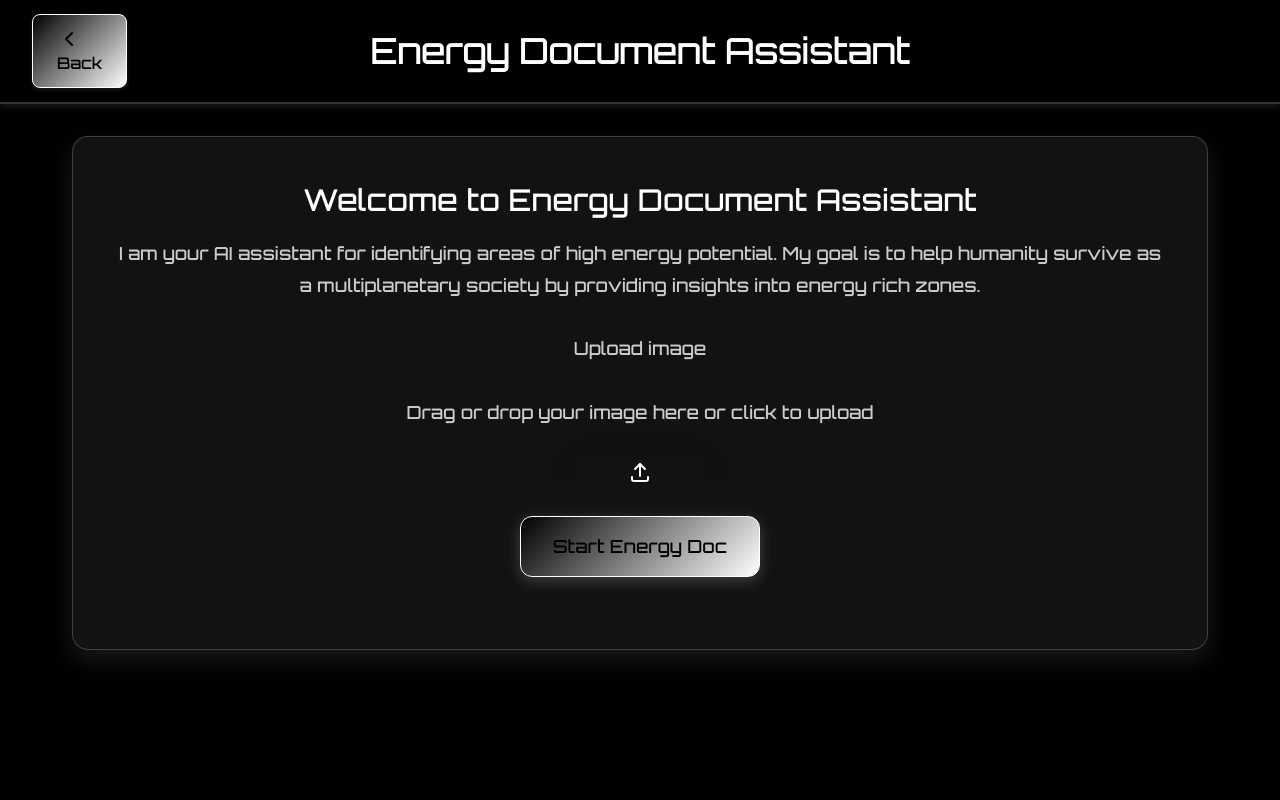
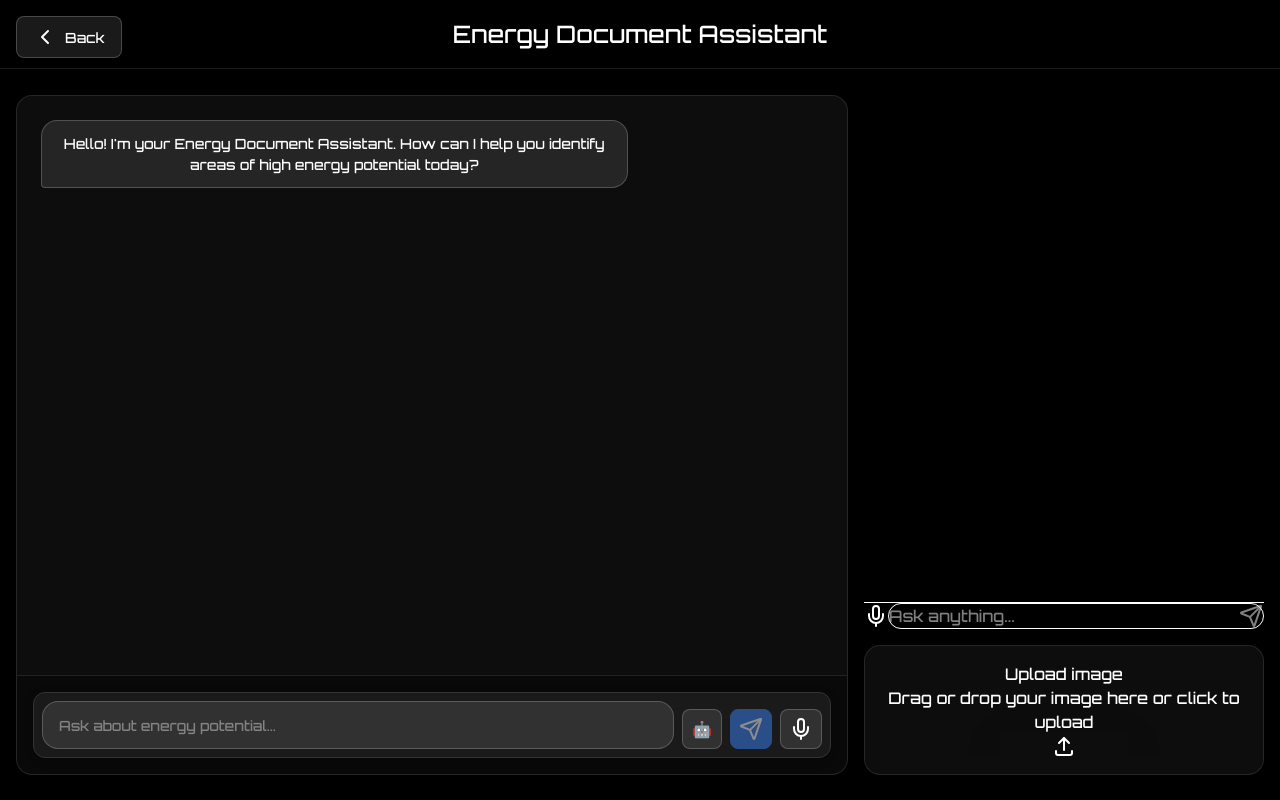
Before and after one commit to Oansa/Celestial, a React (Vite) app in the folder frontend/: page /energy-doc in a window 1280 px wide. Built offline with nearby package versions, Linux system fonts and the light colour scheme.

Commit message:
Frontend Chat Interface update

```diff
--- a/frontend/src/pages/EnergyDocPage.jsx
+++ b/frontend/src/pages/EnergyDocPage.jsx
@@ -1,6 +1,6 @@
-import React from "react";
+import React, { useState, useRef, useEffect } from "react";
 import { useNavigate } from "react-router-dom";
-import { ChevronLeft } from "lucide-react";
+import { ChevronLeft, Send, Mic } from "lucide-react";
 import EnergyDocComposer from "../components/EnergyDocComposer";
 import { FileUpload } from "../components/FileUpload";
 import { runMainScript } from "../services/api";
@@ -8,6 +8,41 @@ import "../styles/energyDocPage.css";
 
 function EnergyDocPage() {
   const navigate = useNavigate();
+  const [messages, setMessages] = useState([
+    { role: "assistant", content: "Hello! I'm your Energy Document Assistant. How can I help you identify areas of high energy potential today?" },
+  ]);
+  const [input, setInput] = useState("");
+  const textareaRef = useRef(null);
+  const chatEndRef = useRef(null);
+
+  // Auto-resize textarea
+  useEffect(() => {
+    if (textareaRef.current) {
+      textareaRef.current.style.height = "0px";
+      const scrollHeight = textareaRef.current.scrollHeight;
+      textareaRef.current.style.height = Math.min(scrollHeight, 144) + "px";
+    }
+  }, [input]);
+
+  // Scroll to bottom when new message arrives
+  useEffect(() => {
+    chatEndRef.current?.scrollIntoView({ behavior: "smooth" });
+  }, [messages]);
+
+  const handleSend = () => {
+    if (!input.trim()) return;
+    const newMessage = { role: "user", content: input.trim() };
+    setMessages([...messages, newMessage]);
+    setInput("");
+
+    // Simulate assistant response
+    setTimeout(() => {
+      setMessages((prev) => [
+        ...prev,
+        { role: "assistant", content: "Analyzing energy potential... Let me process your request and identify high-energy zones." },
+      ]);
+    }, 1000);
+  };
 
   const goBackHome = () => {
     navigate("/");
@@ -21,14 +56,23 @@ function EnergyDocPage() {
       if (result.success) {
         console.log("[INFO] main.py executed successfully!");
         console.log("Output:", result.stdout);
-        alert("Mars AI Assistant started successfully! Check the console for details.");
+        setMessages(prev => [...prev, {
+          role: "assistant",
+          content: "🚀 Mars AI Assistant started successfully! Ready to analyze energy documents."
+        }]);
       } else {
         console.error("[ERROR] main.py execution failed:", result.stderr);
-        alert("Failed to start Mars AI Assistant. Check console for details.");
+        setMessages(prev => [...prev, {
+          role: "assistant",
+          content: "❌ Failed to start Mars AI Assistant. Please check the console for details."
+        }]);
       }
     } catch (error) {
       console.error("[ERROR] Failed to start main.py:", error);
-      alert("Error starting Mars AI Assistant: " + error.message);
+      setMessages(prev => [...prev, {
+        role: "assistant",
+        content: "⚠️ Error starting Mars AI Assistant: " + error.message
+      }]);
     }
   };
 
@@ -46,29 +90,69 @@ function EnergyDocPage() {
       </header>
 
       <main className="energy-doc-content">
-        <div className="welcome-section">
-          <h2>Welcome to Energy Document Assistant</h2>
-          <p>
-            I am your AI assistant for identifying areas of high energy potential.
-            My goal is to help humanity survive as a multiplanetary society by
-            providing insights into energy rich zones.
-          </p>
-
-          <div className="file-upload-container">
-            <FileUpload onImageUpload={() => {}} />
+        <div className="chat-container">
+          {/* Chat messages */}
+          <div className="chat-messages">
+            {messages.map((m, i) => (
+              <div
+                key={i}
+                className={`message ${m.role === "user" ? "user-message" : "assistant-message"}`}
+              >
+                <div className="message-content">
+                  {m.content}
+                </div>
+              </div>
+            ))}
+            <div ref={chatEndRef} />
           </div>
 
-          <div className="action-buttons">
-            <button
-              onClick={handleStartMain}
-              className="start-energy-doc-btn"
-            >
-              Start Energy Doc
-            </button>
+          {/* Input composer */}
+          <div className="chat-input-container">
+            <div className="chat-input-wrapper">
+              <textarea
+                ref={textareaRef}
+                value={input}
+                onChange={(e) => setInput(e.target.value)}
+                onKeyDown={(e) => {
+                  if (e.key === "Enter" && !e.shiftKey) {
+                    e.preventDefault();
+                    handleSend();
+                  }
+                }}
+                placeholder="Ask about energy potential..."
+                className="chat-textarea"
+                rows={1}
+              />
+              <button
+                onClick={handleStartMain}
+                className="action-btn secondary"
+                title="Start Mars AI Assistant"
+              >
+                🤖
+              </button>
+              <button
+                onClick={handleSend}
+                disabled={!input.trim()}
+                className="action-btn primary"
+              >
+                <Send className="w-5 h-5" />
+              </button>
+              <button
+                onClick={() => alert("Voice input coming soon!")}
+                className="action-btn secondary"
+              >
+                <Mic className="w-5 h-5" />
+              </button>
+            </div>
           </div>
         </div>
 
-        <EnergyDocComposer />
+        <div className="tools-section">
+          <EnergyDocComposer />
+          <div className="file-upload-section">
+            <FileUpload onImageUpload={() => {}} />
+          </div>
+        </div>
       </main>
     </div>
   );
--- a/frontend/src/styles/energyDocPage.css
+++ b/frontend/src/styles/energyDocPage.css
@@ -1,369 +1,296 @@
-/* EnergyDocPage Styles - Black Theme with White Text */
+/* Modern Chat-Style EnergyDocPage Styles */
 .energy-doc-page {
-  /* Page Background - Black */
   background: #000000;
   min-height: 100vh;
   font-family: 'Inter', -apple-system, BlinkMacSystemFont, 'Segoe UI', Roboto, sans-serif;
   color: #ffffff;
+  display: flex;
+  flex-direction: column;
 }
 
-/* Header Section - Dark */
+/* Header - Clean and Minimal */
 .energy-doc-header {
   background: rgba(0, 0, 0, 0.95);
-  backdrop-filter: blur(10px);
-  padding: 1.5rem 2rem;
-  border-bottom: 2px solid #333333;
-  box-shadow: 0 4px 6px -1px rgba(255, 255, 255, 0.1);
-  position: relative;
-  z-index: 10;
+  backdrop-filter: blur(20px);
+  padding: 1rem 2rem;
+  border-bottom: 1px solid rgba(255, 255, 255, 0.1);
+  display: flex;
+  align-items: center;
+  gap: 1rem;
+  position: sticky;
+  top: 0;
+  z-index: 100;
 }
 
 .energy-doc-title {
-  font-size: 2.25rem;
-  font-weight: 700;
+  font-size: 1.5rem;
+  font-weight: 600;
   color: #ffffff;
+  margin: 0;
+  flex: 1;
   text-align: center;
-  margin: 0;
-  letter-spacing: -0.025em;
 }
 
-/* Navigation Button - Black to White Gradient */
 .back-button {
-  position: absolute;
-  left: 2rem;
-  top: 50%;
-  transform: translateY(-50%);
-  background: linear-gradient(135deg, #000000 0%, #ffffff 100%);
-  color: #000000;
-  border: 1px solid #ffffff;
-  padding: 0.75rem 1.5rem;
+  background: rgba(255, 255, 255, 0.1);
+  color: #ffffff;
+  border: 1px solid rgba(255, 255, 255, 0.2);
+  padding: 0.5rem 1rem;
   border-radius: 0.5rem;
-  font-size: 1rem;
+  font-size: 0.875rem;
   font-weight: 500;
   cursor: pointer;
-  transition: all 0.3s ease;
-  box-shadow: 0 2px 4px rgba(255, 255, 255, 0.1);
+  transition: all 0.2s ease;
+  display: flex;
+  align-items: center;
+  gap: 0.5rem;
 }
 
 .back-button:hover {
-  background: linear-gradient(135deg, #ffffff 0%, #000000 100%);
-  color: #ffffff;
-  transform: translateY(-50%) translateY(-1px);
-  box-shadow: 0 4px 8px rgba(255, 255, 255, 0.15);
+  background: rgba(255, 255, 255, 0.2);
+  transform: translateY(-1px);
 }
 
-/* Main Content Container */
+/* Main Content Layout */
 .energy-doc-content {
-  max-width: 1200px;
+  flex: 1;
+  display: grid;
+  grid-template-columns: 1fr 400px;
+  gap: 1rem;
+  padding: 1rem;
+  max-width: 1400px;
   margin: 0 auto;
-  padding: 2rem;
+  width: 100%;
 }
 
-/* Welcome Section - Dark */
-.welcome-section {
-  background: rgba(20, 20, 20, 0.9);
+/* Chat Container - Modern Style */
+.chat-container {
+  background: rgba(255, 255, 255, 0.05);
   backdrop-filter: blur(10px);
+  border: 1px solid rgba(255, 255, 255, 0.1);
   border-radius: 1rem;
-  padding: 2.5rem;
-  margin-bottom: 2rem;
-  box-shadow: 0 10px 25px rgba(255, 255, 255, 0.1);
-  border: 1px solid rgba(255, 255, 255, 0.2);
-}
-
-.welcome-section h2 {
-  font-size: 1.875rem;
-  font-weight: 600;
-  color: #ffffff;
-  margin-bottom: 1rem;
-  text-align: center;
-}
-
-.welcome-section p {
-  font-size: 1.125rem;
-  line-height: 1.75;
-  color: #cccccc;
-  text-align: center;
-  margin-bottom: 2rem;
-}
-
-/* File Upload Section */
-.file-upload-container {
-  margin: 2rem 0;
-  text-align: center;
-}
-
-/* Action Buttons */
-.action-buttons {
   display: flex;
-  gap: 1rem;
-  justify-content: center;
-  margin: 2rem 0;
-}
-
-.start-energy-doc-btn {
-  background: linear-gradient(135deg, #000000 0%, #ffffff 100%);
-  color: #000000;
-  border: 1px solid #ffffff;
-  padding: 1rem 2rem;
-  font-size: 1.125rem;
-  font-weight: 600;
-  border-radius: 0.75rem;
-  cursor: pointer;
-  transition: all 0.3s ease;
-  box-shadow: 0 4px 15px rgba(255, 255, 255, 0.2);
-  position: relative;
+  flex-direction: column;
+  height: calc(100vh - 120px);
   overflow: hidden;
 }
 
-.start-energy-doc-btn:hover {
-  background: linear-gradient(135deg, #ffffff 0%, #000000 100%);
-  color: #ffffff;
-  transform: translateY(-2px);
-  box-shadow: 0 8px 25px rgba(255, 255, 255, 0.3);
+/* Chat Messages - Bubble Style */
+.chat-messages {
+  flex: 1;
+  overflow-y: auto;
+  padding: 1.5rem;
+  display: flex;
+  flex-direction: column;
+  gap: 1rem;
 }
 
-.start-energy-doc-btn:active {
-  transform: translateY(0);
+.message {
+  display: flex;
+  max-width: 75%;
 }
 
-/* Energy Doc Composer - Dark */
-.energy-doc-composer {
-  background: rgba(20, 20, 20, 0.95);
+.user-message {
+  align-self: flex-end;
+}
+
+.assistant-message {
+  align-self: flex-start;
+}
+
+.message-content {
+  padding: 0.75rem 1rem;
+  border-radius: 1rem;
+  font-size: 0.875rem;
+  line-height: 1.5;
+  word-wrap: break-word;
+}
+
+.user-message .message-content {
+  background: #3b82f6;
+  color: white;
+  border-bottom-right-radius: 0.25rem;
+}
+
+.assistant-message .message-content {
+  background: rgba(255, 255, 255, 0.1);
+  color: #ffffff;
+  border: 1px solid rgba(255, 255, 255, 0.2);
+  border-bottom-left-radius: 0.25rem;
+}
+
+/* Chat Input - Modern Composer */
+.chat-input-container {
+  border-top: 1px solid rgba(255, 255, 255, 0.1);
+  padding: 1rem;
+  background: rgba(0, 0, 0, 0.3);
+}
+
+.chat-input-wrapper {
+  display: flex;
+  align-items: end;
+  gap: 0.5rem;
+}
+
+.chat-textarea {
+  flex: 1;
+  background: rgba(255, 255, 255, 0.1);
+  border: 1px solid rgba(255, 255, 255, 0.2);
+  border-radius: 1rem;
+  padding: 0.75rem 1rem;
+  font-size: 0.875rem;
+  color: #ffffff;
+  resize: none;
+  min-height: 40px;
+  max-height: 120px;
+  font-family: inherit;
+}
+
+.chat-textarea::placeholder {
+  color: rgba(255, 255, 255, 0.5);
+}
+
+.chat-textarea:focus {
+  outline: none;
+  border-color: #3b82f6;
+  background: rgba(255, 255, 255, 0.15);
+}
+
+.action-btn {
+  background: rgba(255, 255, 255, 0.1);
+  border: 1px solid rgba(255, 255, 255, 0.2);
+  border-radius: 0.5rem;
+  padding: 0.5rem;
+  color: #ffffff;
+  cursor: pointer;
+  transition: all 0.2s ease;
+  display: flex;
+  align-items: center;
+  justify-content: center;
+  min-width: 40px;
+  height: 40px;
+}
+
+.action-btn:hover:not(:disabled) {
+  background: rgba(255, 255, 255, 0.2);
+  transform: translateY(-1px);
+}
+
+.action-btn:disabled {
+  opacity: 0.5;
+  cursor: not-allowed;
+}
+
+.action-btn.primary {
+  background: #3b82f6;
+  border-color: #3b82f6;
+}
+
+.action-btn.primary:hover:not(:disabled) {
+  background: #2563eb;
+}
+
+.action-btn.secondary {
+  background: rgba(255, 255, 255, 0.1);
+}
+
+.action-btn.secondary:hover:not(:disabled) {
+  background: rgba(255, 255, 255, 0.2);
+}
+
+/* Tools Section - Sidebar */
+.tools-section {
+  display: flex;
+  flex-direction: column;
+  gap: 1rem;
+  height: calc(100vh - 120px);
+  overflow-y: auto;
+}
+
+.file-upload-section {
+  background: rgba(255, 255, 255, 0.05);
   backdrop-filter: blur(10px);
+  border: 1px solid rgba(255, 255, 255, 0.1);
   border-radius: 1rem;
-  padding: 2rem;
-  margin-top: 2rem;
-  box-shadow: 0 10px 25px rgba(255, 255, 255, 0.1);
-  border: 1px solid rgba(255, 255, 255, 0.2);
+  padding: 1rem;
 }
 
 /* Responsive Design */
-@media (max-width: 768px) {
-  .energy-doc-page {
-    padding: 1rem;
+@media (max-width: 1024px) {
+  .energy-doc-content {
+    grid-template-columns: 1fr;
+    grid-template-rows: 1fr auto;
   }
 
+  .tools-section {
+    height: auto;
+    order: 2;
+  }
+
+  .chat-container {
+    height: 60vh;
+    order: 1;
+  }
+}
+
+@media (max-width: 768px) {
   .energy-doc-header {
     padding: 1rem;
   }
 
   .energy-doc-title {
-    font-size: 1.5rem;
-  }
-
-  .back-button {
-    position: static;
-    margin-bottom: 1rem;
-  }
-
-  .welcome-section {
-    padding: 1.5rem;
+    font-size: 1.25rem;
   }
 
   .energy-doc-content {
+    padding: 0.5rem;
+    gap: 0.5rem;
+  }
+
+  .chat-messages {
     padding: 1rem;
+  }
+
+  .message {
+    max-width: 85%;
   }
 }
 
-/* Updated Variables for Black Theme */
-:root {
-  /* Colors - Black Theme */
-  --primary-color: #000000;
-  --secondary-color: #ffffff;
-  --accent-color: #cccccc;
-  --text-primary: #ffffff;
-  --text-secondary: #cccccc;
-  --background-light: rgba(20, 20, 20, 0.9);
-  --shadow-color: rgba(255, 255, 255, 0.1);
-
-  /* Typography */
-  --font-family: 'Inter', -apple-system, BlinkMacSystemFont, 'Segoe UI', Roboto, sans-serif;
-  --font-size-small: 0.875rem;
-  --font-size-medium: 1.125rem;
-  --font-size-large: 1.875rem;
-  --font-size-xl: 2.25rem;
-
-  /* Spacing */
-  --spacing-xs: 0.5rem;
-  --spacing-sm: 1rem;
-  --spacing-md: 1.5rem;
-  --spacing-lg: 2rem;
-  --spacing-xl: 2.5rem;
-
-  /* Border Radius */
-  --border-radius-sm: 0.25rem;
-  --border-radius-md: 0.5rem;
-  --border-radius-lg: 0.75rem;
-  --border-radius-xl: 1rem;
-
-  /* Shadows */
-  --shadow-sm: 0 1px 3px rgba(255, 255, 255, 0.1);
-  --shadow-md: 0 4px 6px -1px rgba(255, 255, 255, 0.1);
-  --shadow-lg: 0 10px 15px -3px rgba(255, 255, 255, 0.1);
-  --shadow-xl: 0 20px 25px -5px rgba(255, 255, 255, 0.1);
+/* Scrollbar Styling */
+.chat-messages::-webkit-scrollbar,
+.tools-section::-webkit-scrollbar {
+  width: 6px;
 }
 
-/* Component Positioning Classes */
-.position-top-left {
-  position: absolute;
-  top: var(--spacing-md);
-  left: var(--spacing-md);
+.chat-messages::-webkit-scrollbar-track,
+.tools-section::-webkit-scrollbar-track {
+  background: rgba(255, 255, 255, 0.1);
+  border-radius: 3px;
 }
 
-.position-top-right {
-  position: absolute;
-  top: var(--spacing-md);
-  right: var(--spacing-md);
+.chat-messages::-webkit-scrollbar-thumb,
+.tools-section::-webkit-scrollbar-thumb {
+  background: rgba(255, 255, 255, 0.3);
+  border-radius: 3px;
 }
 
-.position-bottom-left {
-  position: absolute;
-  bottom: var(--spacing-md);
-  left: var(--spacing-md);
+.chat-messages::-webkit-scrollbar-thumb:hover,
+.tools-section::-webkit-scrollbar-thumb:hover {
+  background: rgba(255, 255, 255, 0.5);
 }
 
-.position-bottom-right {
-  position: absolute;
-  bottom: var(--spacing-md);
-  right: var(--spacing-md);
-}
-
-.position-center {
-  position: absolute;
-  top: 50%;
-  left: 50%;
-  transform: translate(-50%, -50%);
-}
-
-/* Text Styling Classes */
-.text-small {
-  font-size: var(--font-size-small);
-  line-height: 1.25;
-  color: var(--text-secondary);
-}
-
-.text-medium {
-  font-size: var(--font-size-medium);
-  line-height: 1.5;
-  color: var(--text-primary);
-}
-
-.text-large {
-  font-size: var(--font-size-large);
-  line-height: 1.75;
-  color: var(--text-primary);
-}
-
-.text-bold {
-  font-weight: 700;
-}
-
-.text-semibold {
-  font-weight: 600;
-}
-
-.text-light {
-  font-weight: 300;
-}
-
-.text-center {
-  text-align: center;
-}
-
-.text-left {
-  text-align: left;
-}
-
-.text-right {
-  text-align: right;
-}
-
-/* Button Styling Classes - Updated for Black Theme */
-.btn-small {
-  padding: 0.5rem 1rem;
-  font-size: 0.875rem;
-  border-radius: var(--border-radius-sm);
-}
-
-.btn-medium {
-  padding: 0.75rem 1.5rem;
-  font-size: 1rem;
-  border-radius: var(--border-radius-md);
-}
-
-.btn-large {
-  padding: 1rem 2rem;
-  font-size: 1.125rem;
-  border-radius: var(--border-radius-lg);
-}
-
-.btn-primary {
-  background: linear-gradient(135deg, #000000 0%, #ffffff 100%);
-  color: #000000;
-  border: 1px solid #ffffff;
-}
-
-.btn-secondary {
-  background: linear-gradient(135deg, #ffffff 0%, #000000 100%);
-  color: #ffffff;
-  border: 1px solid #ffffff;
-}
-
-.btn-accent {
-  background: #cccccc;
-  color: #000000;
-  border: 1px solid #cccccc;
-}
-
-.btn-outline {
-  background: transparent;
-  border: 2px solid #ffffff;
-  color: #ffffff;
-}
-
-.btn-ghost {
-  background: transparent;
-  border: 1px solid transparent;
-  color: var(--text-primary);
-}
-
-/* Hover Effects */
-.hover-lift:hover {
-  transform: translateY(-2px);
-  transition: transform 0.3s ease;
-}
-
-.hover-scale:hover {
-  transform: scale(1.05);
-  transition: transform 0.3s ease;
-}
-
-.hover-shadow:hover {
-  box-shadow: var(--shadow-lg);
-  transition: box-shadow 0.3s ease;
-}
-
-/* Animation Classes */
-.fade-in {
-  animation: fadeIn 0.5s ease-in;
-}
-
-.slide-up {
-  animation: slideUp 0.5s ease-out;
-}
-
-@keyframes fadeIn {
-  from { opacity: 0; }
-  to { opacity: 1; }
-}
-
-@keyframes slideUp {
+/* Animation for new messages */
+@keyframes fadeInUp {
   from {
     opacity: 0;
-    transform: translateY(20px);
+    transform: translateY(10px);
   }
   to {
     opacity: 1;
     transform: translateY(0);
   }
 }
+
+.message {
+  animation: fadeInUp 0.3s ease-out;
+}
```
